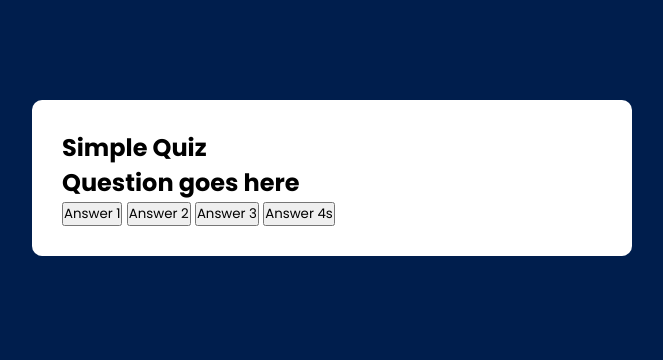
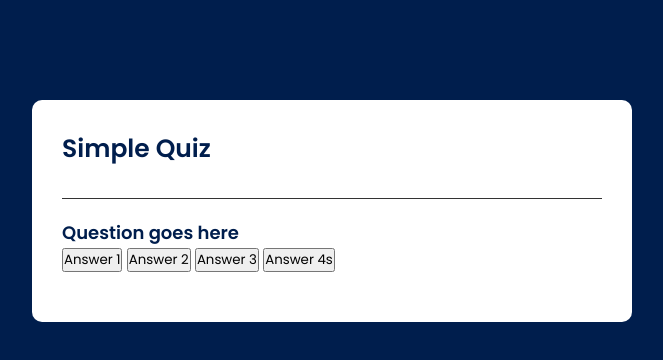
Before and after one commit to programmernizam/javascript_projects, a plain HTML site: page quiz_app/index.html in a window 1280 px wide. Shown: the whole page, without its empty margins (308-971 px from the left). Drawn offline with Linux system fonts and the light colour scheme.

Commit message:
Quiz heading styles added

```diff
--- a/quiz_app/style.css
+++ b/quiz_app/style.css
@@ -16,3 +16,18 @@ body {
   border-radius: 10px;
   padding: 30px;
 }
+.app h1 {
+  font-size: 25px;
+  color: #001e4d;
+  font-weight: 600;
+  border-bottom: 1px solid #333;
+  padding-bottom: 30px;
+}
+.quiz {
+  padding: 20px 0;
+}
+.quiz h2 {
+  font-size: 18px;
+  color: #001e4d;
+  font-weight: 600;
+}
```
